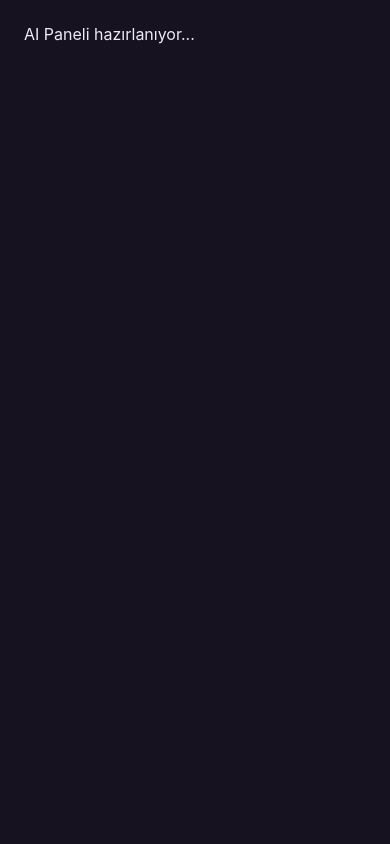
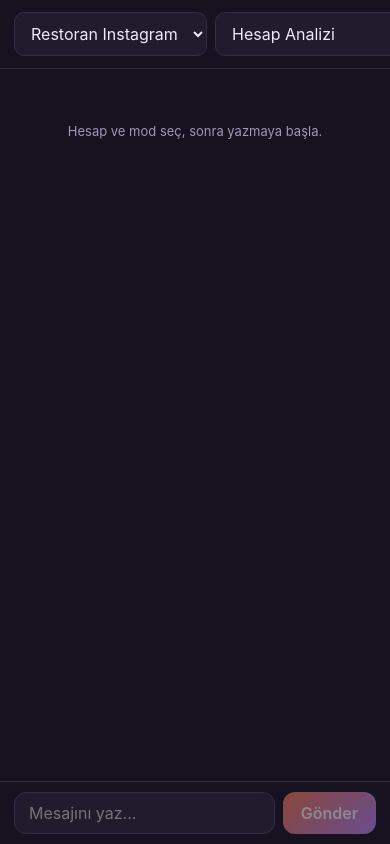
Before and after one commit to kocataefe-svg/sosyal-medya, a Next.js app in the folder ai-panel/: page / in a window 390 px wide. Built offline with nearby package versions, Linux system fonts and the light colour scheme.

Commit message:
ai-panel: sohbet arayuzu (mobil oncelikli)

```diff
--- a/ai-panel/app/globals.css
+++ b/ai-panel/app/globals.css
@@ -94,3 +94,112 @@ a {
   color: var(--vurgu);
   font-size: 13px;
 }
+
+.ana-sayfa {
+  height: 100dvh;
+  display: flex;
+  flex-direction: column;
+}
+
+.sohbet-ekrani {
+  height: 100%;
+  display: flex;
+  flex-direction: column;
+  max-width: 640px;
+  margin: 0 auto;
+  width: 100%;
+}
+
+.hesap-mod-secici {
+  display: flex;
+  gap: 8px;
+  padding: 12px 14px;
+  padding-top: calc(12px + env(safe-area-inset-top));
+  border-bottom: 1px solid var(--cizgi);
+}
+
+.hesap-mod-secici select {
+  flex: 1;
+  background: var(--kart);
+  border: 1px solid var(--cizgi);
+  border-radius: 10px;
+  padding: 10px 12px;
+  color: var(--metin);
+}
+
+.mesaj-listesi {
+  flex: 1;
+  overflow-y: auto;
+  padding: 14px;
+  display: flex;
+  flex-direction: column;
+  gap: 10px;
+}
+
+.bos-mesaj {
+  text-align: center;
+  color: var(--soluk);
+  font-size: 13px;
+  margin-top: 40px;
+}
+
+.mesaj-balonu {
+  max-width: 85%;
+  padding: 10px 14px;
+  border-radius: 14px;
+  font-size: 14px;
+  line-height: 1.5;
+  white-space: pre-wrap;
+}
+
+.mesaj-balonu.kullanici {
+  align-self: flex-end;
+  background: linear-gradient(135deg, var(--vurgu), var(--vurgu2));
+  color: #fff;
+  border-bottom-right-radius: 4px;
+}
+
+.mesaj-balonu.asistan {
+  align-self: flex-start;
+  background: var(--kart);
+  border: 1px solid var(--cizgi);
+  border-bottom-left-radius: 4px;
+}
+
+.mesaj-balonu.yukleniyor {
+  color: var(--soluk);
+  font-style: italic;
+}
+
+.mesaj-formu {
+  display: flex;
+  gap: 8px;
+  padding: 10px 14px;
+  padding-bottom: calc(10px + env(safe-area-inset-bottom));
+  border-top: 1px solid var(--cizgi);
+}
+
+.mesaj-formu textarea {
+  flex: 1;
+  background: var(--kart);
+  border: 1px solid var(--cizgi);
+  border-radius: 12px;
+  padding: 10px 14px;
+  color: var(--metin);
+  resize: none;
+  max-height: 120px;
+}
+
+.mesaj-formu button {
+  background: linear-gradient(135deg, var(--vurgu), var(--vurgu2));
+  border: none;
+  border-radius: 12px;
+  padding: 0 18px;
+  color: #fff;
+  font-weight: 600;
+  cursor: pointer;
+}
+
+.mesaj-formu button:disabled {
+  opacity: 0.5;
+}
--- a/ai-panel/app/page.tsx
+++ b/ai-panel/app/page.tsx
@@ -1,3 +1,9 @@
+import SohbetEkrani from "../components/SohbetEkrani";
+
 export default function AnaSayfa() {
-  return <main style={{ padding: 24 }}>AI Paneli hazırlanıyor...</main>;
+  return (
+    <main className="ana-sayfa">
+      <SohbetEkrani />
+    </main>
+  );
 }
--- /dev/null
+++ b/ai-panel/components/HesapModSecici.tsx
@@ -0,0 +1,36 @@
+"use client";
+
+import { MODLAR, HESAPLAR } from "../lib/modTanimlari";
+
+interface Props {
+  seciliMod: string;
+  seciliHesap: string;
+  modDegisti: (mod: string) => void;
+  hesapDegisti: (hesap: string) => void;
+}
+
+export default function HesapModSecici({
+  seciliMod,
+  seciliHesap,
+  modDegisti,
+  hesapDegisti,
+}: Props) {
+  return (
+    <div className="hesap-mod-secici">
+      <select value={seciliHesap} onChange={(e) => hesapDegisti(e.target.value)}>
+        {HESAPLAR.map((hesap) => (
+          <option key={hesap.id} value={hesap.id}>
+            {hesap.ad}
+          </option>
+        ))}
+      </select>
+      <select value={seciliMod} onChange={(e) => modDegisti(e.target.value)}>
+        {MODLAR.map((mod) => (
+          <option key={mod.ad} value={mod.ad}>
+            {mod.baslik}
+          </option>
+        ))}
+      </select>
+    </div>
+  );
+}
--- /dev/null
+++ b/ai-panel/components/MesajBalonu.tsx
@@ -0,0 +1,9 @@
+import type { SohbetMesaji } from "../lib/types";
+
+export default function MesajBalonu({ mesaj }: { mesaj: SohbetMesaji }) {
+  return (
+    <div className={`mesaj-balonu ${mesaj.rol === "user" ? "kullanici" : "asistan"}`}>
+      {mesaj.icerik}
+    </div>
+  );
+}
--- /dev/null
+++ b/ai-panel/components/SohbetEkrani.tsx
@@ -0,0 +1,83 @@
+"use client";
+
+import { useState } from "react";
+import HesapModSecici from "./HesapModSecici";
+import MesajBalonu from "./MesajBalonu";
+import type { SohbetMesaji } from "../lib/types";
+
+export default function SohbetEkrani() {
+  const [seciliHesap, setSeciliHesap] = useState("restoran");
+  const [seciliMod, setSeciliMod] = useState("analiz");
+  const [mesajlar, setMesajlar] = useState<SohbetMesaji[]>([]);
+  const [girdi, setGirdi] = useState("");
+  const [gonderiliyor, setGonderiliyor] = useState(false);
+  const [hata, setHata] = useState<string | null>(null);
+
+  async function mesajGonder(e: React.FormEvent) {
+    e.preventDefault();
+    const metin = girdi.trim();
+    if (!metin || gonderiliyor) return;
+
+    const yeniMesajlar: SohbetMesaji[] = [...mesajlar, { rol: "user", icerik: metin }];
+    setMesajlar(yeniMesajlar);
+    setGirdi("");
+    setGonderiliyor(true);
+    setHata(null);
+
+    try {
+      const yanit = await fetch("/api/chat", {
+        method: "POST",
+        headers: { "Content-Type": "application/json" },
+        body: JSON.stringify({ mod: seciliMod, hesap: seciliHesap, mesajlar: yeniMesajlar }),
+      });
+      const govde = await yanit.json();
+      if (!yanit.ok) {
+        setHata(govde.hata || "Bir hata oluştu.");
+        return;
+      }
+      setMesajlar([...yeniMesajlar, { rol: "assistant", icerik: govde.cevap }]);
+    } catch {
+      setHata("Sunucuya ulaşılamadı, tekrar deneyin.");
+    } finally {
+      setGonderiliyor(false);
+    }
+  }
+
+  return (
+    <div className="sohbet-ekrani">
+      <HesapModSecici
+        seciliMod={seciliMod}
+        seciliHesap={seciliHesap}
+        modDegisti={setSeciliMod}
+        hesapDegisti={setSeciliHesap}
+      />
+      <div className="mesaj-listesi">
+        {mesajlar.length === 0 && (
+          <p className="bos-mesaj">Hesap ve mod seç, sonra yazmaya başla.</p>
+        )}
+        {mesajlar.map((mesaj, i) => (
+          <MesajBalonu key={i} mesaj={mesaj} />
+        ))}
+        {gonderiliyor && <div className="mesaj-balonu asistan yukleniyor">Yazıyor...</div>}
+      </div>
+      {hata && <p className="hata-mesaji">{hata}</p>}
+      <form onSubmit={mesajGonder} className="mesaj-formu">
+        <textarea
+          value={girdi}
+          onChange={(e) => setGirdi(e.target.value)}
+          placeholder="Mesajını yaz..."
+          rows={1}
+          onKeyDown={(e) => {
+            if (e.key === "Enter" && !e.shiftKey) {
+              e.preventDefault();
+              mesajGonder(e);
+            }
+          }}
+        />
+        <button type="submit" disabled={gonderiliyor || !girdi.trim()}>
+          Gönder
+        </button>
+      </form>
+    </div>
+  );
+}
```
